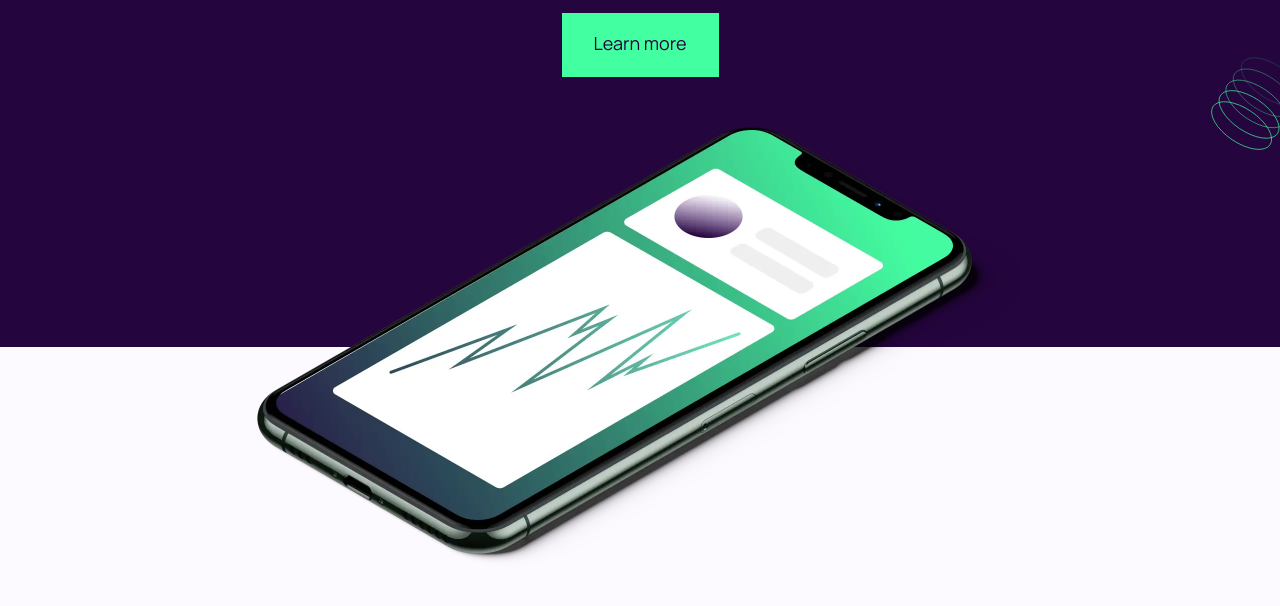
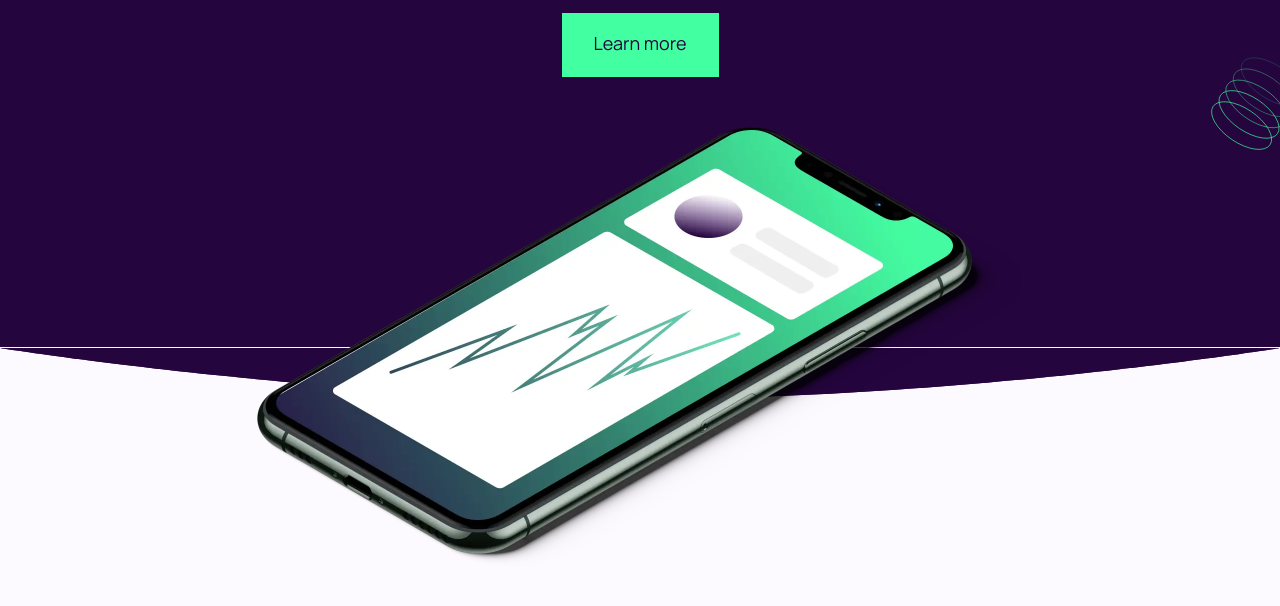
Before and after one commit to Maz-hub/Workit-landing-page, a plain HTML site: page index.html in a window 1280 px wide. Shown: the part 346-952 px from the top of the page. Drawn offline with Linux system fonts and the light colour scheme; files whose address does not match are found by name.

Commit message:
corrected svg paths

```diff
--- a/scss/style.css
+++ b/scss/style.css
@@ -66,7 +66,7 @@ svg {
   inset: 50% 0 0 0;
   width: 100%;
   height: 4vw;
-  background-image: url(assets/images/Curved-hero.svg);
+  background-image: url(../assets/images/Curved-hero.svg);
   background-repeat: no-repeat;
   background-size: 100% 100%;
 }
@@ -202,7 +202,7 @@ span {
   translate: -35% 0;
   width: 13.563rem;
   height: 13.438rem;
-  background-image: url(assets/images/bg-pattern-1.svg);
+  background-image: url(../assets/images/bg-pattern-1.svg);
 }
 .hero::after {
   top: 50%;
```
